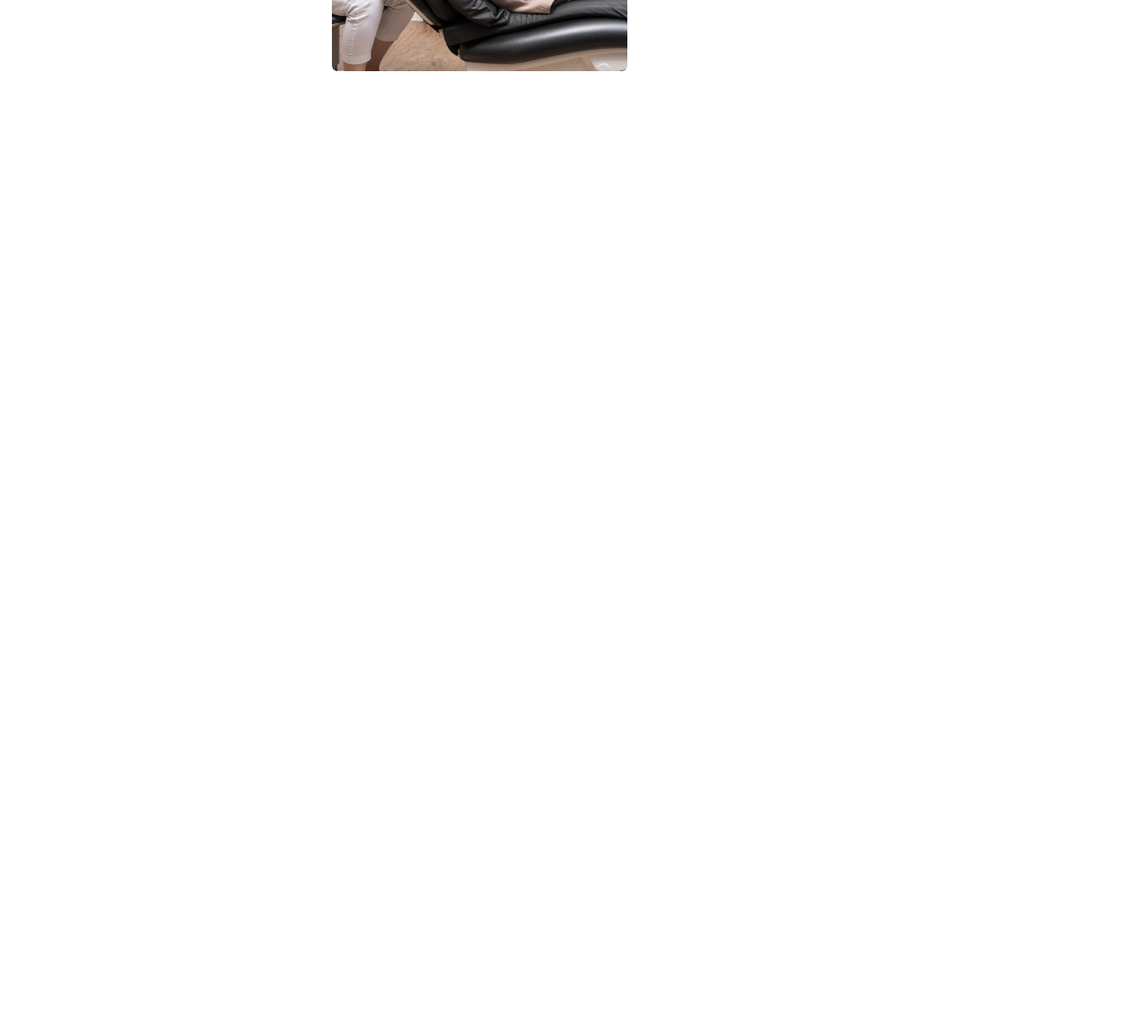
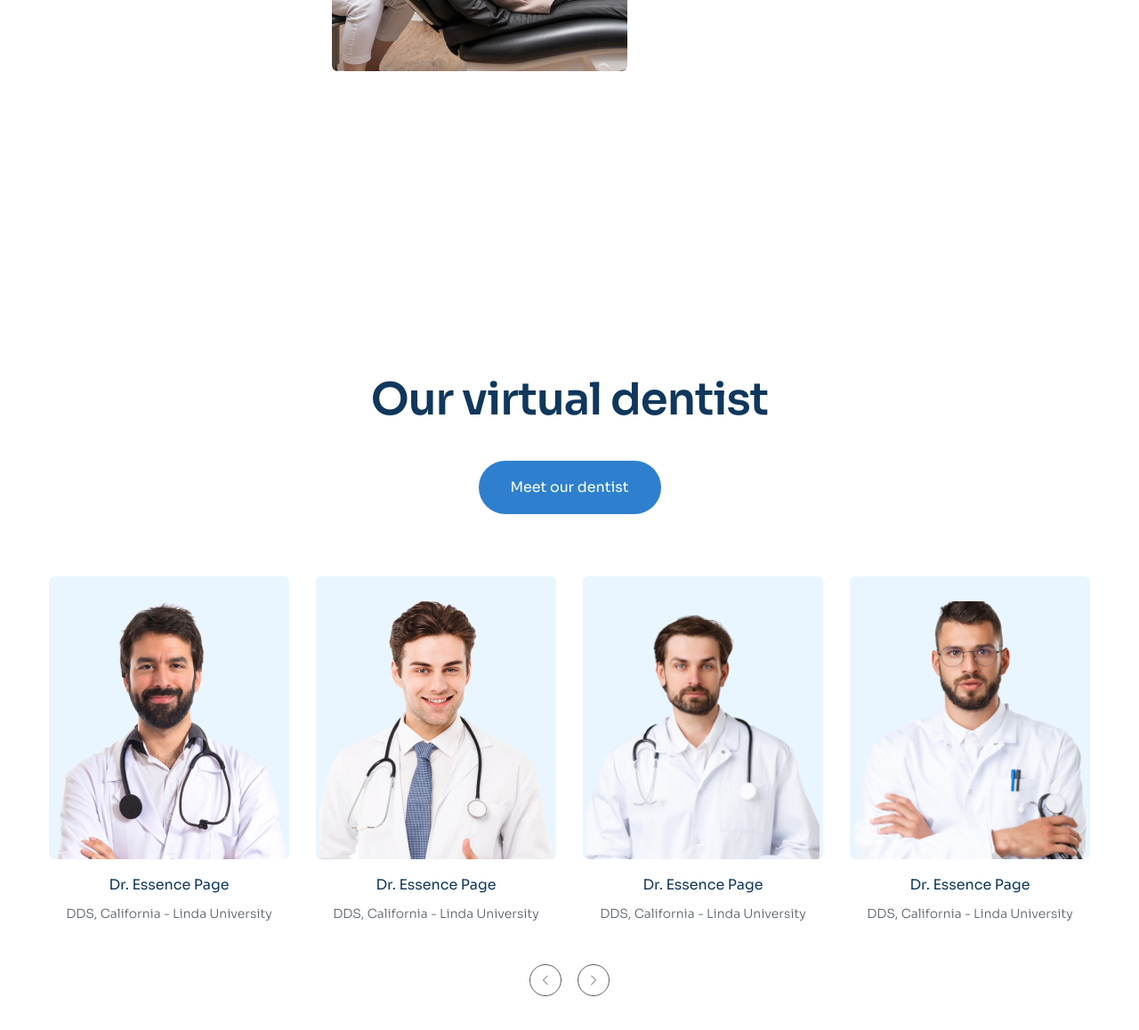
Before and after one commit to Pnh1006/f8-html-project03, a plain HTML site: page index.html in a window 1280 px wide. Shown: the part 3346-4504 px from the top of the page at 89% size. Before the commit the page ends 3596 px from the top, so only its background shows below. Drawn offline with Linux system fonts and the light colour scheme.

Commit message:
Add part: Dentist

```diff
--- a/assets/css/style.css
+++ b/assets/css/style.css
@@ -438,3 +438,82 @@ a {
   height: 60px;
   line-height: 60px;
 }
+
+/* Dentist */
+.dentist {
+  text-align: center;
+  padding: 170px 0;
+}
+
+.dentist__btn {
+  margin-top: 38px;
+  min-width: 205px;
+  height: 60px;
+  line-height: 60px;
+}
+
+.dentist__list {
+  margin-top: 70px;
+  display: flex;
+  justify-content: space-between;
+}
+
+.dentist__item--img {
+  width: 270px;
+  height: 318px;
+  border-radius: 6px;
+  object-fit: cover;
+  background: #eaf6ff;
+  padding: 28px 4px 0 4px;
+}
+
+.dentist__item--name {
+  margin-top: 12px;
+  display: block;
+  font-size: 1.6rem;
+  font-weight: 400;
+  line-height: 1.75;
+  text-align: center;
+  color: #10375c;
+}
+
+.dentist__item--address {
+  font-size: 1.4rem;
+  font-weight: 300;
+  line-height: 2.57;
+  text-align: center;
+  color: #575f66;
+}
+
+.dentist__action {
+  margin-top: 38px;
+  display: flex;
+  justify-content: center;
+  align-items: center;
+  column-gap: 18px;
+}
+
+.dentist__action--btn {
+  display: flex;
+  justify-content: center;
+  align-items: center;
+  width: 36px;
+  height: 36px;
+  border-radius: 50%;
+  border: 1px;
+  outline: none;
+  background: #fff;
+  border: 1px solid #575f66;
+  color: #575f66;
+}
+
+.dentist__action--btn:hover {
+  border-color: #2e80ce;
+  background: #2e80ce;
+  color: #fff;
+  transition: 0.25s;
+}
+
+.dentist__action--btn-icon {
+  rotate: 180deg;
+}
--- a/index.html
+++ b/index.html
@@ -339,6 +339,103 @@
           </div>
         </div>
       </section>
+
+      <section class="dentist">
+        <div class="container">
+          <h1 class="section-heading">Our virtual dentist</h1>
+          <a href="#!" class="btn dentist__btn">Meet our dentist</a>
+          <!-- Dentist 1 -->
+          <div class="dentist__list">
+            <div class="dentist__item">
+              <img
+                src="./assets/images/img/dentist-1.png"
+                alt="Dentist"
+                class="dentist__item--img"
+              />
+              <span class="dentist__item--name">Dr. Essence Page</span>
+              <p class="dentist__item--address">
+                DDS, California - Linda University
+              </p>
+            </div>
+            <!-- Dentist 2 -->
+            <div class="dentist__item">
+              <img
+                src="./assets/images/img/dentist-2.png"
+                alt="Dentist"
+                class="dentist__item--img"
+              />
+              <span class="dentist__item--name">Dr. Essence Page</span>
+              <p class="dentist__item--address">
+                DDS, California - Linda University
+              </p>
+            </div>
+
+            <!-- Dentist 3 -->
+            <div class="dentist__item">
+              <img
+                src="./assets/images/img/dentist-3.png"
+                alt="Dentist"
+                class="dentist__item--img"
+              />
+              <span class="dentist__item--name">Dr. Essence Page</span>
+              <p class="dentist__item--address">
+                DDS, California - Linda University
+              </p>
+            </div>
+
+            <!-- Dentist 4 -->
+            <div class="dentist__item">
+              <img
+                src="./assets/images/img/dentist-4.png"
+                alt="Dentist"
+                class="dentist__item--img"
+              />
+              <span class="dentist__item--name">Dr. Essence Page</span>
+              <p class="dentist__item--address">
+                DDS, California - Linda University
+              </p>
+            </div>
+          </div>
+
+          <div class="dentist__action">
+            <!-- Previous -->
+            <button class="dentist__action--btn">
+              <svg
+                width="6"
+                height="12"
+                viewBox="0 0 6 12"
+                fill="none"
+                xmlns="http://www.w3.org/2000/svg"
+              >
+                <path
+                  d="M5.5 1L0.5 6L5.5 11"
+                  stroke="currentColor"
+                  stroke-linecap="round"
+                  stroke-linejoin="round"
+                />
+              </svg>
+            </button>
+            <!-- Next -->
+            <button class="dentist__action--btn">
+              <svg
+                class="dentist__action--btn-icon"
+                width="6"
+                height="12"
+                viewBox="0 0 6 12"
+                fill="none"
+                xmlns="http://www.w3.org/2000/svg"
+              >
+                <path
+                  d="M5.5 1L0.5 6L5.5 11"
+                  stroke="currentColor"
+                  stroke-linecap="round"
+                  stroke-linejoin="round"
+                />
+              </svg>
+            </button>
+          </div>
+        </div>
+      </section>
     </main>
   </body>
 </html>
```
Also changed, not shown: assets/images/img/dentist-1.png (added), assets/images/img/dentist-2.png (added), assets/images/img/dentist-3.png (added), assets/images/img/dentist-4.png (added).
